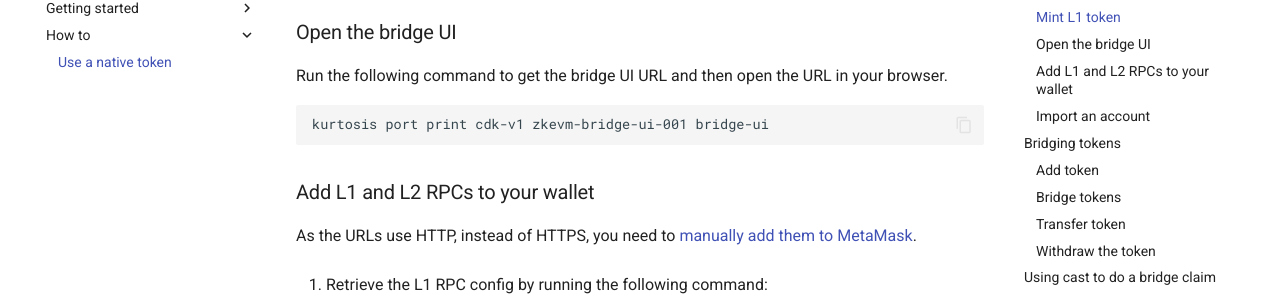
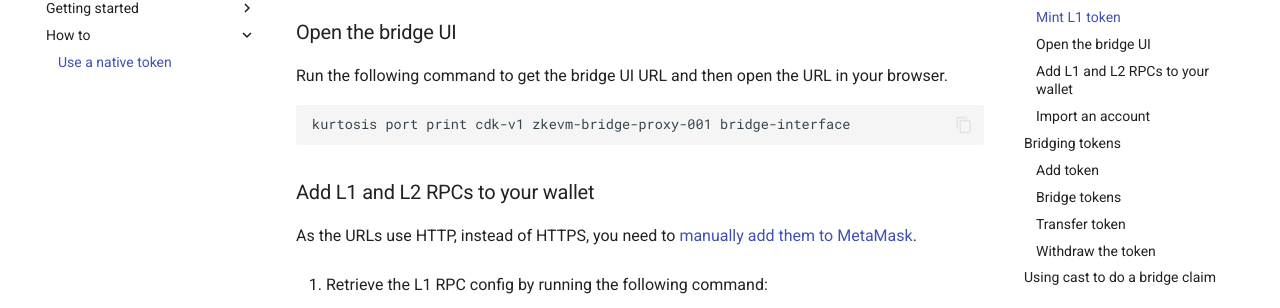
Before and after one commit to 0xPolygon/kurtosis-cdk, an MkDocs documentation site: the page built from docs/how-to/use-native-token.md, in a window 1280 px wide and 900 px high, scrolled down 2802 px. Shown: the part 145-453 px from the top of the window. Built offline with MkDocs 1.6.1 and Material for MkDocs 9.7.7, drawn with Linux system fonts in a browser that asks for light colours.

Commit message:
Update docs/how-to/use-native-token.md
Co-authored-by: Léo Vincent <28714795+leovct@users.noreply.github.com>

````diff
--- a/docs/how-to/use-native-token.md
+++ b/docs/how-to/use-native-token.md
@@ -75,7 +75,7 @@ It depicts several scenarios, such as bridging an ERC20 token from mainnet to an
 Run the following command to get the bridge UI URL and then open the URL in your browser.
 
 ```sh
-kurtosis port print cdk-v1 zkevm-bridge-ui-001 bridge-ui
+kurtosis port print cdk-v1 zkevm-bridge-proxy-001 bridge-interface
 ```
 
 ### Add L1 and L2 RPCs to your wallet
````
